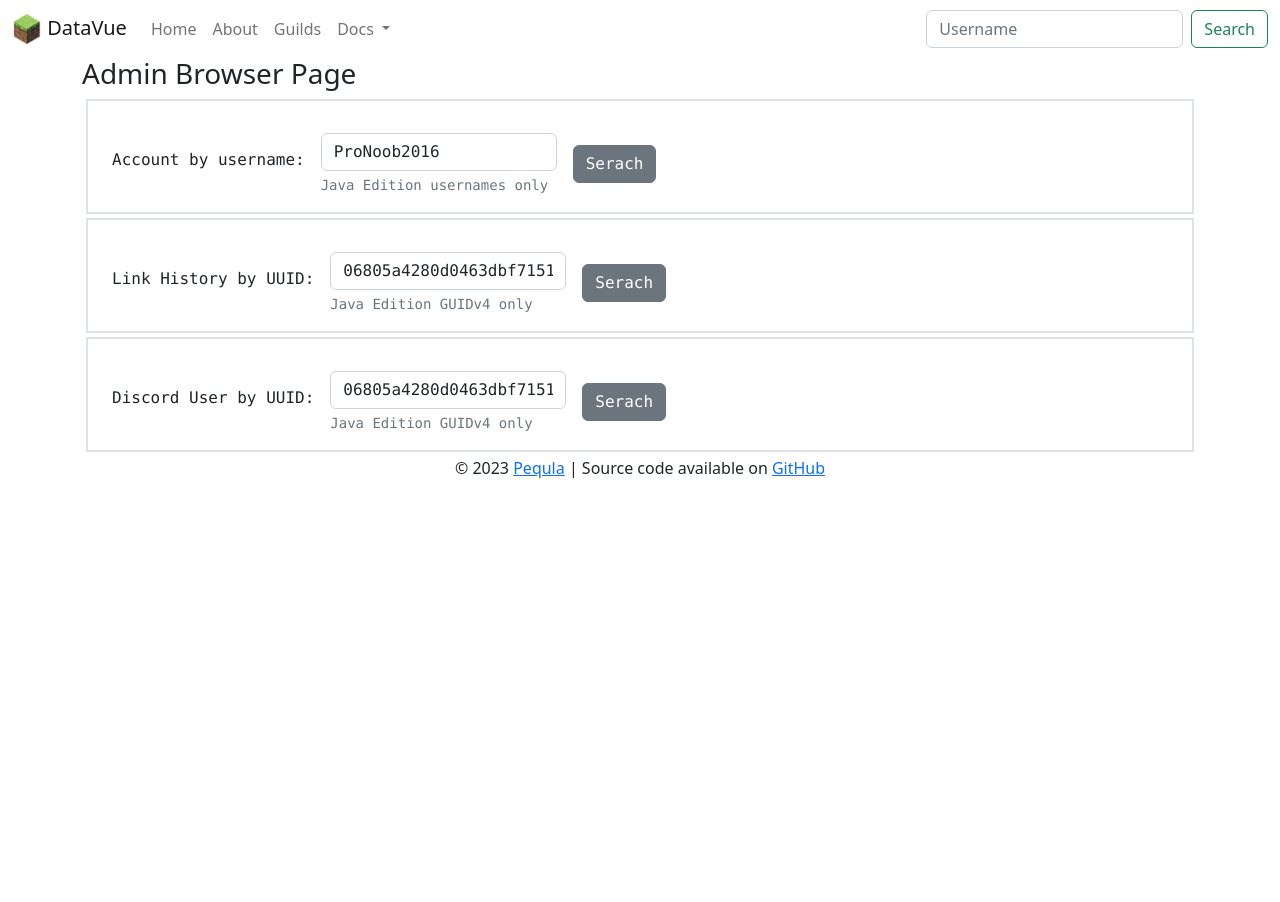
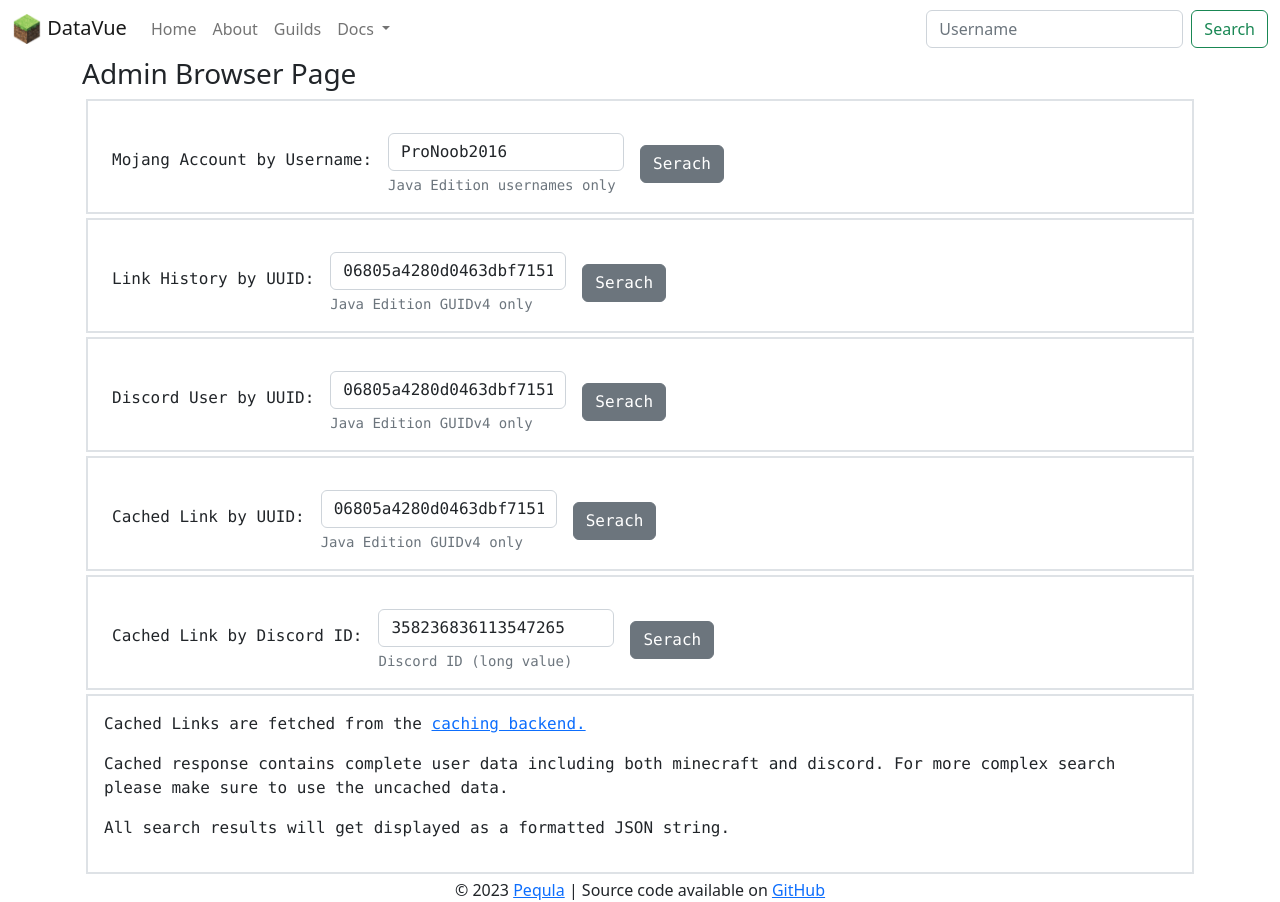
Before and after one commit to Pequla/data-vue, a Vue app: page /mcadmin in a window 1280 px wide. Before the commit the page ends 800 px from the top, so only its background shows below. Built offline with nearby package versions, Linux system fonts and the light colour scheme; no server answers.

Commit message:
Add search via discord id

```diff
--- a/src/services/CacheService.js
+++ b/src/services/CacheService.js
@@ -24,5 +24,8 @@ export default {
     },
     getDataByName(name) {
         return client.get('/data/name/' + name)
+    },
+    getDataByUUID(uuid) {
+        return client.get('/data/uuid/' + uuid)
     }
 }
--- a/src/views/AdminView.vue
+++ b/src/views/AdminView.vue
@@ -8,7 +8,7 @@
         </div>
         <div class="row g-3 align-items-center m-1 p-3 border border-2">
             <div class="col-auto">
-                <label for="username" class="form-label">Account by username:</label>
+                <label for="username" class="form-label">Mojang Account by Username:</label>
             </div>
             <div class="col-auto">
                 <input type="text" class="form-control" id="username" v-model="username" v-on:keyup.enter="byUsername">
@@ -48,8 +48,46 @@
                 <button class="btn btn-secondary" @click="userByUUID">Serach</button>
             </div>
         </div>
+        <div class="row g-3 align-items-center m-1 p-3 border border-2">
+            <div class="col-auto">
+                <label for="uuid" class="form-label">Cached Link by UUID:</label>
+            </div>
+            <div class="col-auto">
+                <input type="text" class="form-control" id="uuid" v-model="uuid" v-on:keyup.enter="cacheByUUID">
+                <div class="form-text">
+                    Java Edition GUIDv4 only
+                </div>
+            </div>
+            <div class="col-auto">
+                <button class="btn btn-secondary" @click="cacheByUUID">Serach</button>
+            </div>
+        </div>
+        <div class="row g-3 align-items-center m-1 p-3 border border-2">
+            <div class="col-auto">
+                <label for="discord" class="form-label">Cached Link by Discord ID:</label>
+            </div>
+            <div class="col-auto">
+                <input type="text" class="form-control" id="discord" v-model="discord"
+                       v-on:keyup.enter="cacheByDiscordId">
+                <div class="form-text">
+                    Discord ID (long value)
+                </div>
+            </div>
+            <div class="col-auto">
+                <button class="btn btn-secondary" @click="cacheByDiscordId">Serach</button>
+            </div>
+        </div>
         <div class="border border-2 m-1 p-3" v-if="apiResponse">
             <VueJsonPretty :data="apiResponse"/>
+        </div>
+        <div class="border border-2 m-1 p-3">
+            <p>Cached Links are fetched from the
+                <router-link to="/docs/cache">caching backend.</router-link>
+            </p>
+            <p>Cached response contains complete user data including both minecraft and discord. For more complex search
+                please make sure to use the uncached data.
+            </p>
+            <p>All search results will get displayed as a formatted JSON string.</p>
         </div>
     </div>
 </template>
@@ -59,11 +97,13 @@ import VueJsonPretty from 'vue-json-pretty';
 import LinkService from "@/services/LinkService";
 import 'vue-json-pretty/lib/styles.css';
 import {ref} from "vue";
+import CacheService from "@/services/CacheService";
 
 const info = ref();
 const apiResponse = ref();
 const username = ref('ProNoob2016');
 const uuid = ref('06805a4280d0463dbf7151b1e1317cd4');
+const discord = ref('358236836113547265')
 
 // Load basic stats
 LinkService.getInfo().then(rsp => info.value = rsp.data)
@@ -80,6 +120,14 @@ function userByUUID() {
     handlePromise(LinkService.getDiscordUserByUUID(uuid.value))
 }
 
+function cacheByUUID() {
+    handlePromise(CacheService.getDataByUUID(uuid.value))
+}
+
+function cacheByDiscordId() {
+    handlePromise(CacheService.getDataById(discord.value))
+}
+
 function handlePromise(promise) {
     promise
         .then(rsp => apiResponse.value = rsp.data)
```
